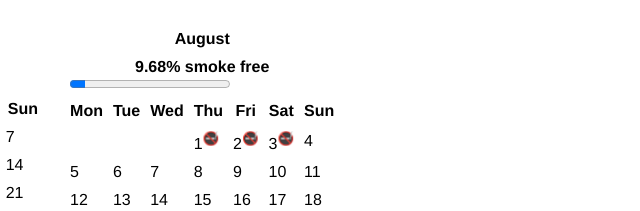
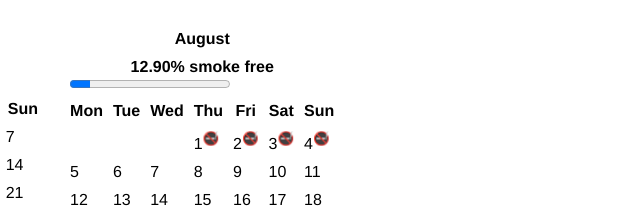
Before and after one commit to guites/guites.dev, a plain HTML site: page lungodar/index.html in a window 1280 px wide. Shown: the part 398-609 px from the top of the page, 589-1229 px from the left. Drawn offline with Linux system fonts and the light colour scheme.

Commit message:
Add entry to lungodar

```diff
--- a/lungodar/index.html
+++ b/lungodar/index.html
@@ -179,9 +179,9 @@ my jaw kinda hurts from all the gum.'>31<sup>🚭</sup></span>
 
         <tr>
             <th colspan="7">
-                <label>9.68% smoke free
-                    <progress max="31" value="3">
-                        9.68%
+                <label>12.90% smoke free
+                    <progress max="31" value="4">
+                        12.90%
                     </progress>
                 </label>
             </th>
@@ -221,8 +221,9 @@ weirdly enough I didn&#x27;t get any cravings, but the perspective of having tha
 I was constantly cycling through being confident to having a sudden &quot;wow I am never smoking again. What is even the point of life&quot; moment and then making peace with myself again.
 '>3<sup>🚭</sup></span>
         </td>
-        <td class='sun'>
-            <span>4</span>
+        <td class='sun' >
+            <span data-tooltip='feels good to just waste a sunday away
+'>4<sup>🚭</sup></span>
         </td></tr><tr>
         <td class='mon'>
             <span>5</span>
```
Also changed, not shown: lungodar/04-08-2024.txt (added).
